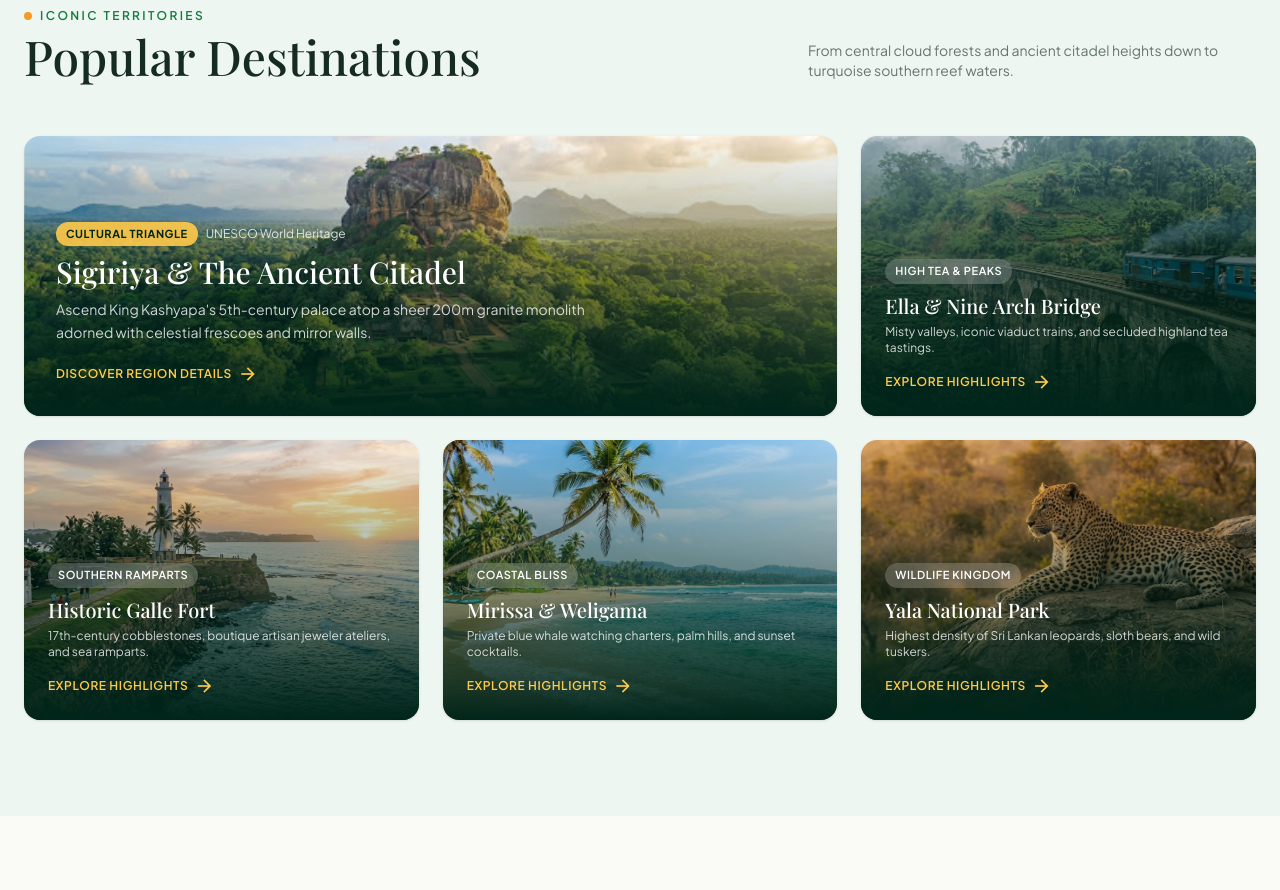
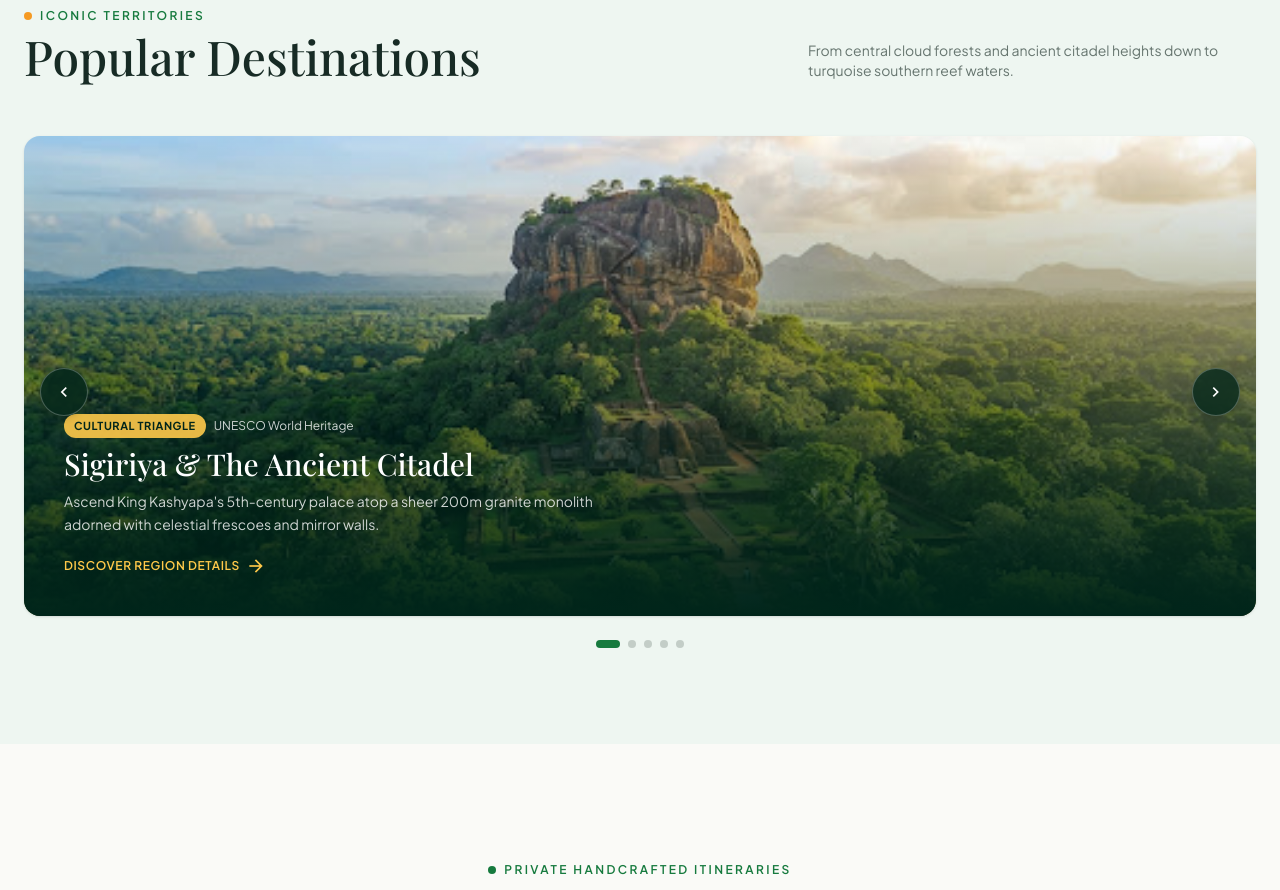
Before and after one commit to haxtaglabdev/madu-tourism-website, a React (Vite) app in the folder madu-tourism-website/: page / in a window 1280 px wide. Shown: the part 1860-2750 px from the top of the page. Built offline with nearby package versions, Linux system fonts and the light colour scheme; a web font is replaced by a local one.

Commit message:
featured card hover remove

```diff
--- a/madu-tourism-website/src/components/home/DestinationCard.tsx
+++ b/madu-tourism-website/src/components/home/DestinationCard.tsx
@@ -6,22 +6,32 @@ interface DestinationCardProps {
   destination: Destination;
   style?: CSSProperties;
   to?: string;
+  /** Full-width featured slide styling (Popular Destinations carousel only). */
+  featured?: boolean;
 }
 
 export default function DestinationCard({
   destination,
   style,
   to = "/destinations",
+  featured = false,
 }: DestinationCardProps) {
-  const colSpan =
-    destination.span === "large" ? "md:col-span-8" : "md:col-span-4";
-  const padding =
-    destination.span === "large" ? "p-5 sm:p-8" : "p-5 sm:p-6";
+  const colSpan = featured
+    ? "w-full"
+    : destination.span === "large"
+      ? "md:col-span-8"
+      : "md:col-span-4";
+  const padding = featured
+    ? "p-5 sm:p-8 md:p-10"
+    : destination.span === "large"
+      ? "p-5 sm:p-8"
+      : "p-5 sm:p-6";
   // Soften card height on small screens; restore exact desktop min-height from data.
-  const minHeight = destination.minHeight.replace(
-    "min-h-",
-    "min-h-[280px] sm:min-h-",
-  );
+  // Featured carousel slides use a consistent large editorial height.
+  const minHeight = featured
+    ? "min-h-[320px] sm:min-h-[420px] lg:min-h-[480px]"
+    : destination.minHeight.replace("min-h-", "min-h-[280px] sm:min-h-");
+  const useLargeCopy = featured || destination.span === "large";
 
   return (
     <Link
@@ -34,9 +44,7 @@ export default function DestinationCard({
         style={{ backgroundImage: `url(${destination.image})` }}
       />
       <div className="absolute inset-0 bg-gradient-to-t from-forest-dark via-forest-dark/40 to-transparent" />
-      <div
-        className={`relative z-10 ${destination.span === "large" ? "max-w-xl" : ""}`}
-      >
+      <div className={`relative z-10 ${useLargeCopy ? "max-w-xl" : ""}`}>
         <div className="mb-2 flex flex-wrap items-center gap-2">
           <span
             className={
@@ -53,7 +61,7 @@ export default function DestinationCard({
         </div>
         <h3
           className={`mb-1 font-serif font-medium text-white ${
-            destination.span === "large"
+            useLargeCopy
               ? "mb-2 text-xl sm:text-2xl md:text-3xl"
               : "text-lg sm:text-xl"
           }`}
@@ -62,7 +70,7 @@ export default function DestinationCard({
         </h3>
         <p
           className={`mb-3 text-white/80 ${
-            destination.span === "large"
+            useLargeCopy
               ? "mb-4 text-sm leading-relaxed font-light"
               : "line-clamp-2 text-xs"
           }`}
--- a/madu-tourism-website/src/components/home/DestinationsSection.tsx
+++ b/madu-tourism-website/src/components/home/DestinationsSection.tsx
@@ -1,9 +1,38 @@
-import type { CSSProperties } from "react";
+import { useCallback, useRef, useState } from "react";
 import { destinations } from "../../data/homeContent";
-import Reveal, { RevealGroup } from "../ui/Reveal";
+import Reveal from "../ui/Reveal";
 import DestinationCard from "./DestinationCard";
 
+const SLIDE_COUNT = destinations.length;
+const FADE_MS = 180;
+
 export default function DestinationsSection() {
+  // destinations[0] is Sigiriya & The Ancient Citadel
+  const [currentIndex, setCurrentIndex] = useState(0);
+  const [isVisible, setIsVisible] = useState(true);
+  const isAnimatingRef = useRef(false);
+
+  const goTo = useCallback((nextIndex: number) => {
+    if (isAnimatingRef.current) return;
+
+    const normalized =
+      ((nextIndex % SLIDE_COUNT) + SLIDE_COUNT) % SLIDE_COUNT;
+    if (normalized === currentIndex) return;
+
+    isAnimatingRef.current = true;
+    setIsVisible(false);
+    window.setTimeout(() => {
+      setCurrentIndex(normalized);
+      setIsVisible(true);
+      isAnimatingRef.current = false;
+    }, FADE_MS);
+  }, [currentIndex]);
+
+  const goPrevious = () => goTo(currentIndex - 1);
+  const goNext = () => goTo(currentIndex + 1);
+
+  const currentDestination = destinations[currentIndex];
+
   return (
     <section className="w-full bg-soft-mint py-16 sm:py-24" id="destinations">
       <div className="mx-auto max-w-7xl px-4 sm:px-6">
@@ -31,15 +60,99 @@ export default function DestinationsSection() {
           </Reveal>
         </div>
 
-        <RevealGroup className="grid grid-cols-1 gap-6 md:grid-cols-12">
-          {destinations.map((destination, index) => (
-            <DestinationCard
-              key={destination.id}
-              destination={destination}
-              style={{ "--reveal-index": index } as CSSProperties}
-            />
-          ))}
-        </RevealGroup>
+        <Reveal delay={220}>
+          <div className="relative">
+            {/* Desktop / tablet: side controls */}
+            <button
+              aria-label="Previous destination"
+              className="absolute top-1/2 left-3 z-20 hidden h-11 w-11 -translate-y-1/2 items-center justify-center rounded-full border border-white/25 bg-forest-dark/75 text-white shadow-md backdrop-blur-md transition-all duration-300 hover:scale-[1.03] hover:bg-tropical focus-visible:outline-2 focus-visible:outline-offset-2 focus-visible:outline-gold md:flex lg:left-4 lg:h-12 lg:w-12"
+              onClick={goPrevious}
+              type="button"
+            >
+              <span className="material-symbols-outlined text-[22px]">
+                chevron_left
+              </span>
+            </button>
+            <button
+              aria-label="Next destination"
+              className="absolute top-1/2 right-3 z-20 hidden h-11 w-11 -translate-y-1/2 items-center justify-center rounded-full border border-white/25 bg-forest-dark/75 text-white shadow-md backdrop-blur-md transition-all duration-300 hover:scale-[1.03] hover:bg-tropical focus-visible:outline-2 focus-visible:outline-offset-2 focus-visible:outline-gold md:flex lg:right-4 lg:h-12 lg:w-12"
+              onClick={goNext}
+              type="button"
+            >
+              <span className="material-symbols-outlined text-[22px]">
+                chevron_right
+              </span>
+            </button>
+
+            <div
+              aria-live="polite"
+              aria-atomic="true"
+              className={`transition-all duration-300 ease-[cubic-bezier(0.22,1,0.36,1)] motion-reduce:transition-none ${
+                isVisible
+                  ? "translate-x-0 opacity-100"
+                  : "translate-x-2 opacity-0"
+              }`}
+            >
+              <DestinationCard
+                destination={currentDestination}
+                featured
+                to="/destinations"
+              />
+            </div>
+
+            {/* Mobile controls + indicators */}
+            <div className="mt-5 flex items-center justify-between gap-4 md:mt-6 md:justify-center">
+              <button
+                aria-label="Previous destination"
+                className="flex h-11 w-11 shrink-0 items-center justify-center rounded-full border border-charcoal/10 bg-white text-forest shadow-sm transition-all duration-300 hover:border-tropical/30 hover:text-tropical focus-visible:outline-2 focus-visible:outline-offset-2 focus-visible:outline-tropical md:hidden"
+                onClick={goPrevious}
+                type="button"
+              >
+                <span className="material-symbols-outlined text-[22px]">
+                  chevron_left
+                </span>
+              </button>
+
+              <div
+                aria-label="Destination slides"
+                className="flex flex-1 items-center justify-center gap-2"
+                role="tablist"
+              >
+                {destinations.map((destination, index) => {
+                  const isActive = index === currentIndex;
+                  return (
+                    <button
+                      key={destination.id}
+                      aria-label={`Show ${destination.title}`}
+                      aria-selected={isActive}
+                      className={`h-2 rounded-full transition-all duration-300 focus-visible:outline-2 focus-visible:outline-offset-2 focus-visible:outline-tropical ${
+                        isActive
+                          ? "w-6 bg-tropical"
+                          : "w-2 bg-charcoal/20 hover:bg-tropical/50"
+                      }`}
+                      onClick={() => {
+                        if (index !== currentIndex) goTo(index);
+                      }}
+                      role="tab"
+                      type="button"
+                    />
+                  );
+                })}
+              </div>
+
+              <button
+                aria-label="Next destination"
+                className="flex h-11 w-11 shrink-0 items-center justify-center rounded-full border border-charcoal/10 bg-white text-forest shadow-sm transition-all duration-300 hover:border-tropical/30 hover:text-tropical focus-visible:outline-2 focus-visible:outline-offset-2 focus-visible:outline-tropical md:hidden"
+                onClick={goNext}
+                type="button"
+              >
+                <span className="material-symbols-outlined text-[22px]">
+                  chevron_right
+                </span>
+              </button>
+            </div>
+          </div>
+        </Reveal>
       </div>
     </section>
   );
--- a/madu-tourism-website/src/components/layout/TopBar.tsx
+++ b/madu-tourism-website/src/components/layout/TopBar.tsx
@@ -27,7 +27,7 @@ export default function TopBar() {
             <span className="material-symbols-outlined shrink-0 text-[15px]">
               mail
             </span>
-            <span className="truncate">concierge@madutseylontours.com</span>
+            <span className="truncate">madutseylontours@gmail.com</span>
           </a>
         </div>
         <div className="flex shrink-0 items-center gap-3 text-white/70 lg:gap-4">
@@ -35,7 +35,6 @@ export default function TopBar() {
             <span className="material-symbols-outlined text-[15px] text-tropical">
               verified
             </span>
-            Colombo 03 HQ
           </span>
           <span className="text-white/40" aria-hidden>
             •
--- a/madu-tourism-website/src/data/homeContent.ts
+++ b/madu-tourism-website/src/data/homeContent.ts
@@ -139,7 +139,6 @@ export const packages: TourPackage[] = [
     ],
     // Placeholder pricing — replace with confirmed rates
     price: "$1,480",
-    featured: true,
   },
   {
     id: "wild-leopards",
```
